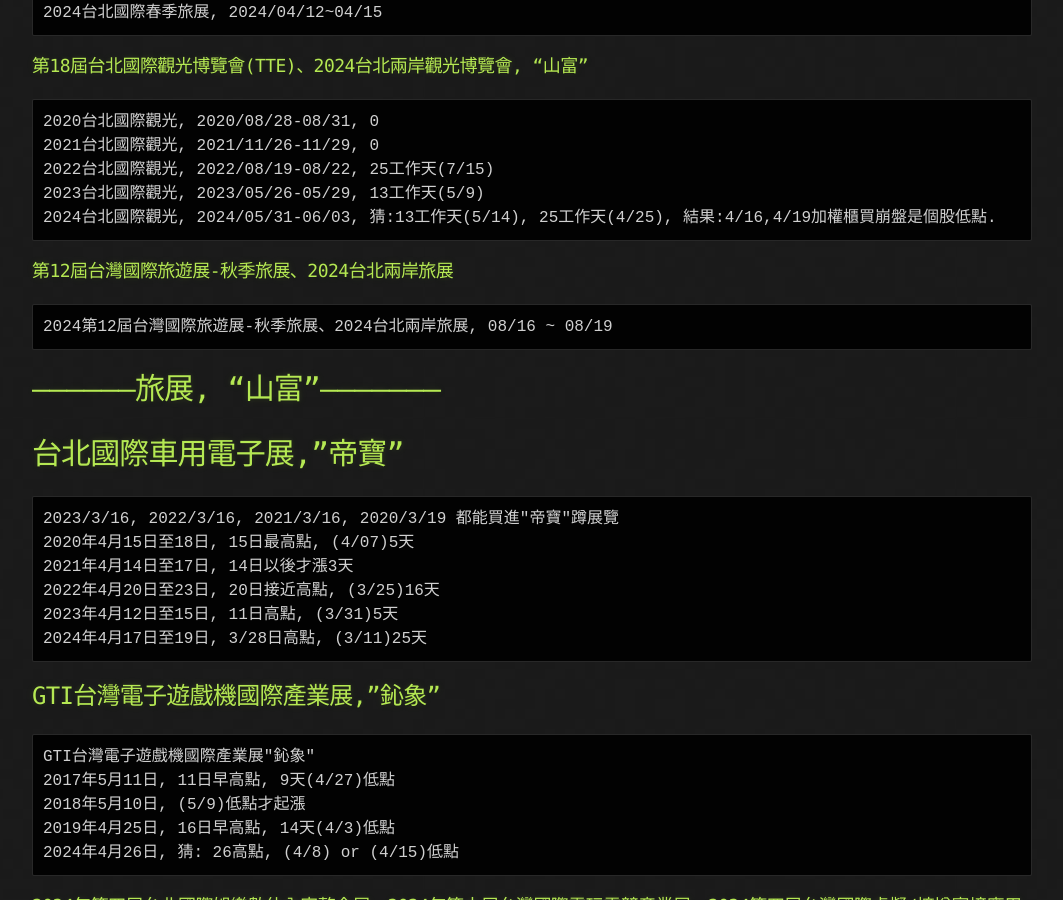
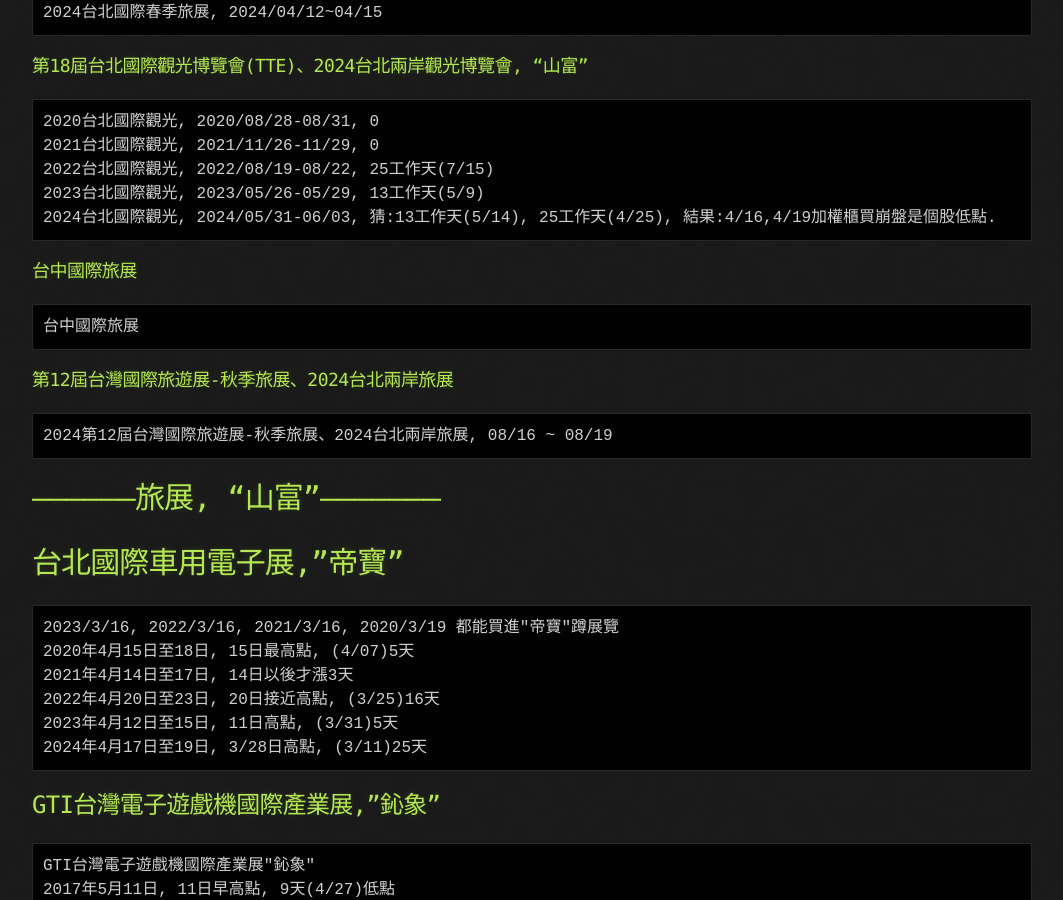
Before and after one commit to lepg5487/Stock_God, a Jekyll site: the page built from experience.md, in a window 1280 px wide and 900 px high, scrolled down 4902 px. Shown: the whole window, without its empty margins (108-1171 px from the left). Built offline with Jekyll 4.4.1, drawn with Linux system fonts in a browser that asks for light colours; our own code applies the rules of GitHub Pages for plain Markdown files.

Commit message:
Update experience.md

````diff
--- a/experience.md
+++ b/experience.md
@@ -185,6 +185,10 @@
 2022台北國際觀光, 2022/08/19-08/22, 25工作天(7/15)
 2023台北國際觀光, 2023/05/26-05/29, 13工作天(5/9)
 2024台北國際觀光, 2024/05/31-06/03, 猜:13工作天(5/14), 25工作天(4/25), 結果:4/16,4/19加權櫃買崩盤是個股低點.
+```
+### 台中國際旅展
+```
+台中國際旅展
 ```
 ### 第12屆台灣國際旅遊展-秋季旅展、2024台北兩岸旅展
 ```
````
